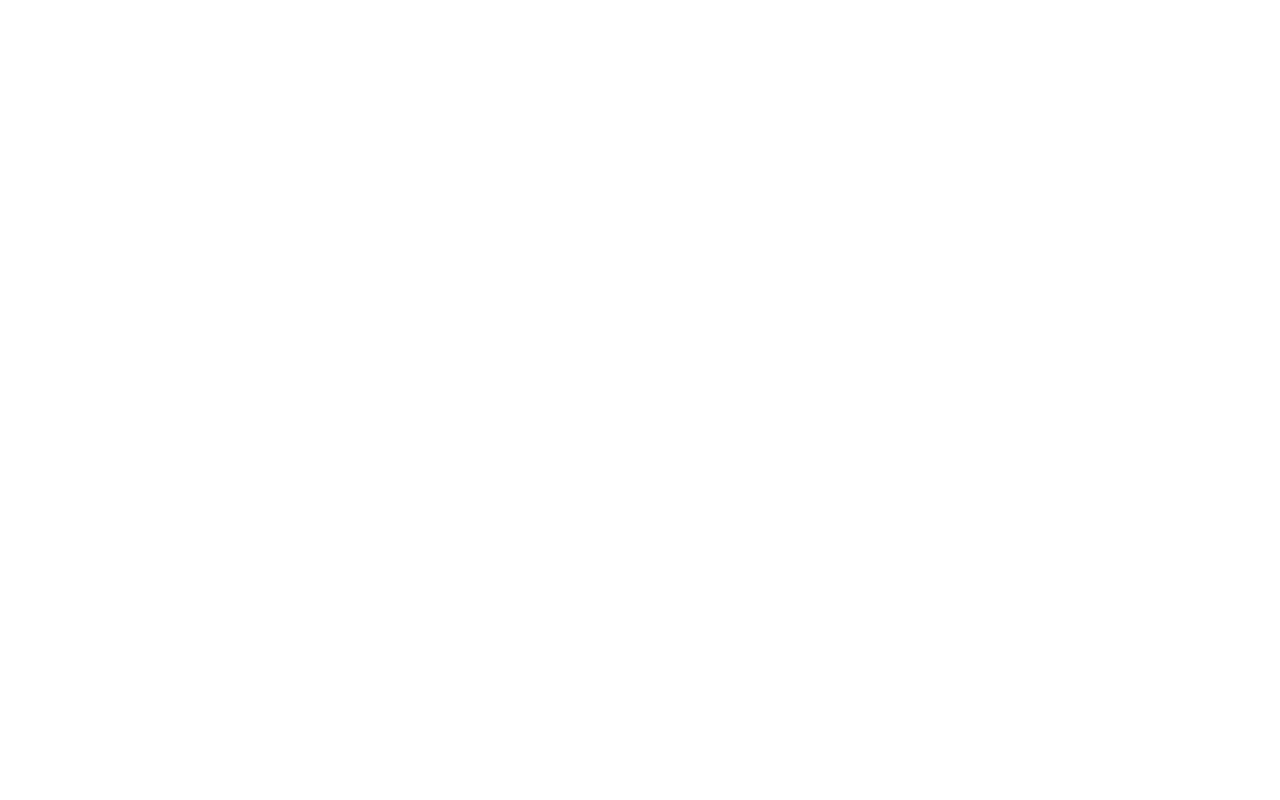
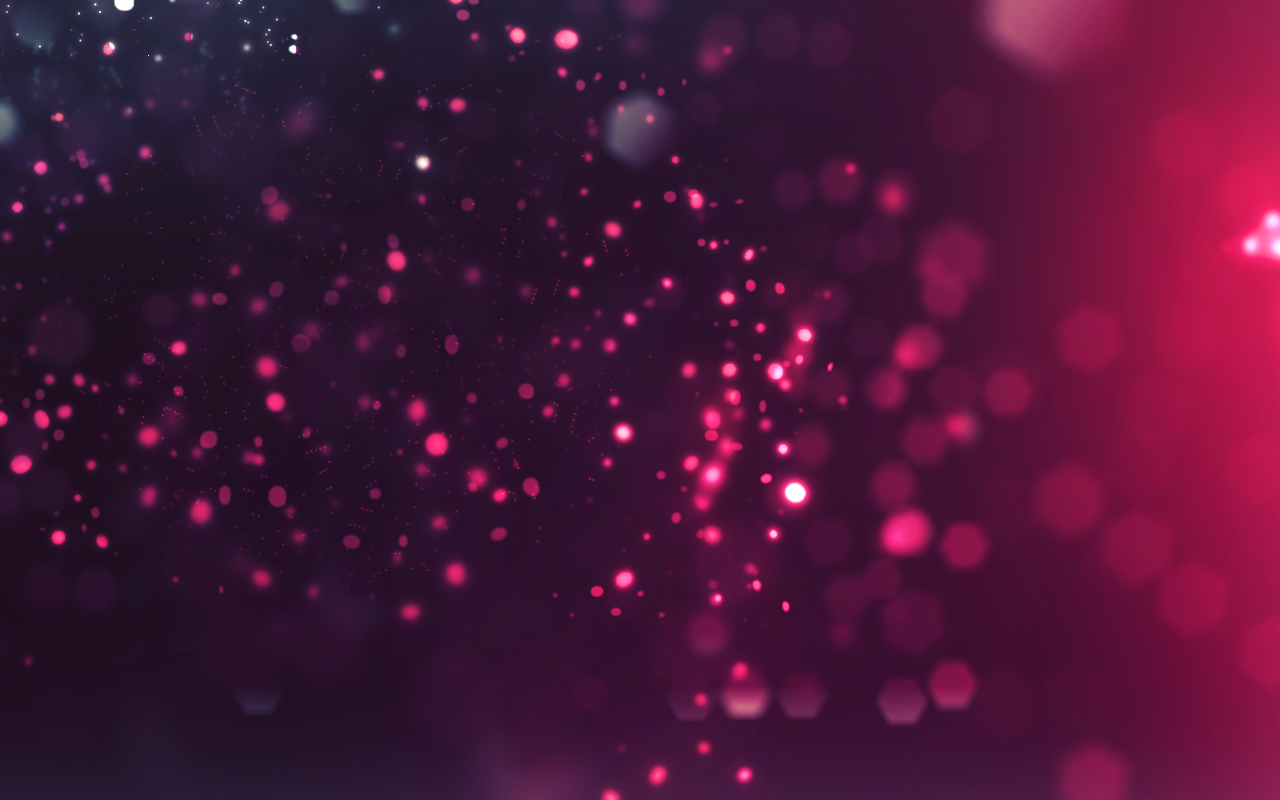
Before and after one commit to jpacsai/30days_30sites, a website: page Day_01/index.html in a window 1280 px wide. Drawn offline with nearby package versions, Linux system fonts and the light colour scheme; files that its build step writes are made by us from their sources.

Commit message:
style: position background image

```diff
--- a/Day_01/sass/main.scss
+++ b/Day_01/sass/main.scss
@@ -1,5 +1,11 @@
 @import "normalize.scss";
 
-// ...
+body {
+    background-image: url('../images/5788.jpg');
+    height: 100vh;
+    // background-size: cover;
+    background-repeat: no-repeat;
+    background-position: right bottom;
+}
 
 @import "media.scss";
```
Also changed, not shown: Day_01/dist/css/main.css.
